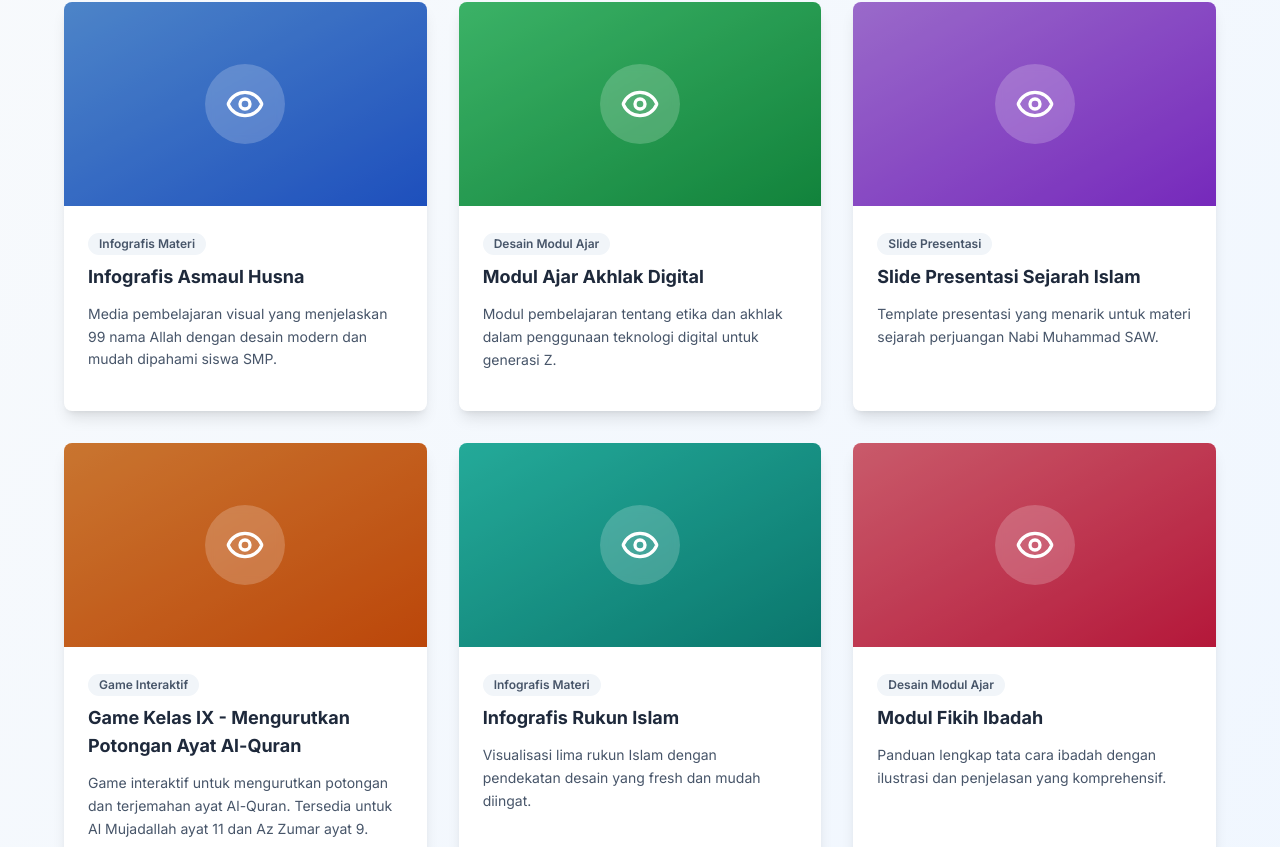
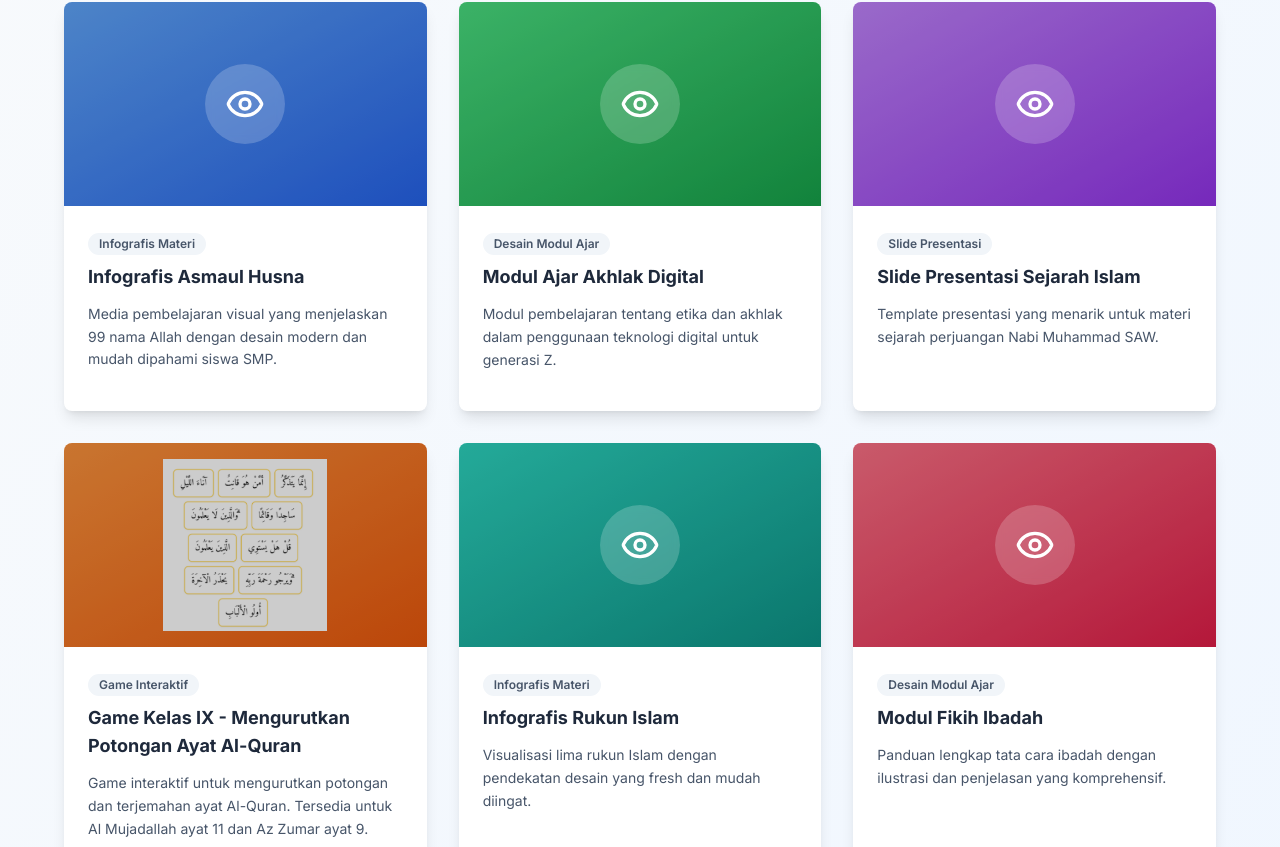
Before and after one commit to Santosa-Dev1507/guru-kreatif-website, a React (Vite) app: page /portofolio in a window 1280 px wide. Shown: the part 362-1209 px from the top of the page. Built offline with nearby package versions, Linux system fonts and the light colour scheme.

Commit message:
Update game icon
Update the game icon in the portfolio page.

```diff
--- a/src/pages/Portofolio.tsx
+++ b/src/pages/Portofolio.tsx
@@ -48,6 +48,7 @@ const Portofolio = () => {
       description: 'Game interaktif untuk mengurutkan potongan dan terjemahan ayat Al-Quran. Tersedia untuk Al Mujadallah ayat 11 dan Az Zumar ayat 9.',
       gradient: 'from-orange-400 to-orange-600',
       icon: Megaphone,
+      imageUrl: '/lovable-uploads/3280e274-c7e6-489e-984d-1472483eed42.png',
       links: [
         { title: 'Al Mujadallah ayat 11', url: 'https://smpn5klaten.sch.id/game-pai-kelas9-q-quran-bab1' },
         { title: 'Az Zumar ayat 9', url: 'https://smpn5klaten.sch.id/game-pai-kelas9-q-quran-bab1-bag2' }
@@ -119,12 +120,25 @@ const Portofolio = () => {
               <Card key={item.id} className="group overflow-hidden hover:shadow-2xl transition-all duration-500 hover:-translate-y-2 border-0 shadow-lg">
                 {/* Image/Preview Area */}
                 <div className={`aspect-video bg-gradient-to-br ${item.gradient} relative overflow-hidden`}>
+                  {item.imageUrl ? (
+                    <>
+                      <img
+                        src={item.imageUrl}
+                        alt={item.title}
+                        className="w-full h-full object-contain p-4"
+                      />
+                      <div className="absolute inset-0 bg-black/20 group-hover:bg-black/40 transition-all duration-300"></div>
+                    </>
+                  ) : (
+                    <>
                       <div className="absolute inset-0 bg-black/20 group-hover:bg-black/40 transition-all duration-300"></div>
                       <div className="absolute inset-0 flex items-center justify-center">
                         <div className="w-20 h-20 bg-white/20 rounded-full flex items-center justify-center backdrop-blur-sm group-hover:scale-110 transition-transform duration-300">
                           <Eye className="w-10 h-10 text-white" />
                         </div>
                       </div>
+                    </>
+                  )}
 
                   {/* Overlay with view button */}
                   <div className="absolute top-4 right-4 opacity-0 group-hover:opacity-100 transition-opacity duration-300">
```
Also changed, not shown: public/lovable-uploads/3280e274-c7e6-489e-984d-1472483eed42.png (added). Lines whose indentation alone changed are shown as unchanged.
